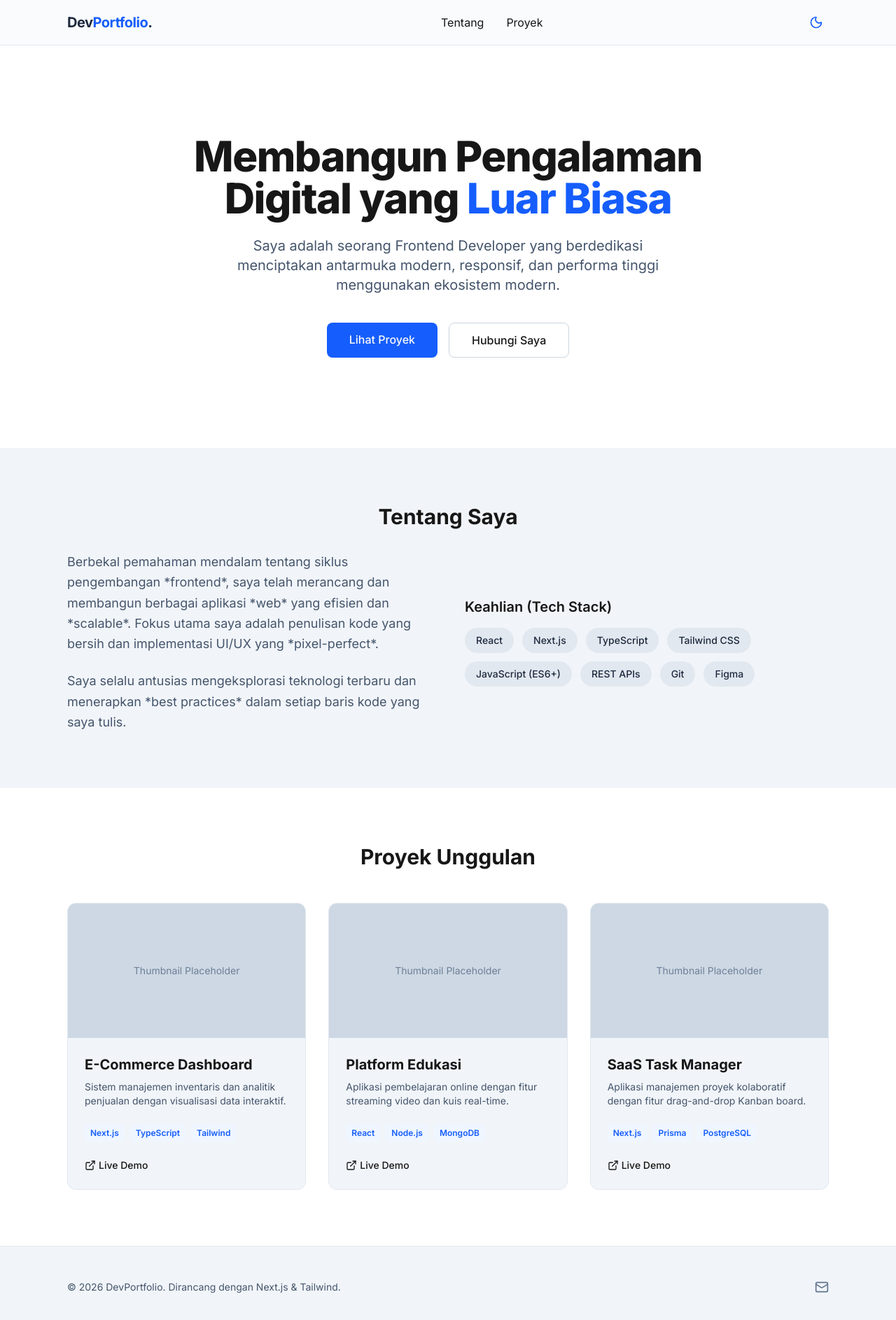
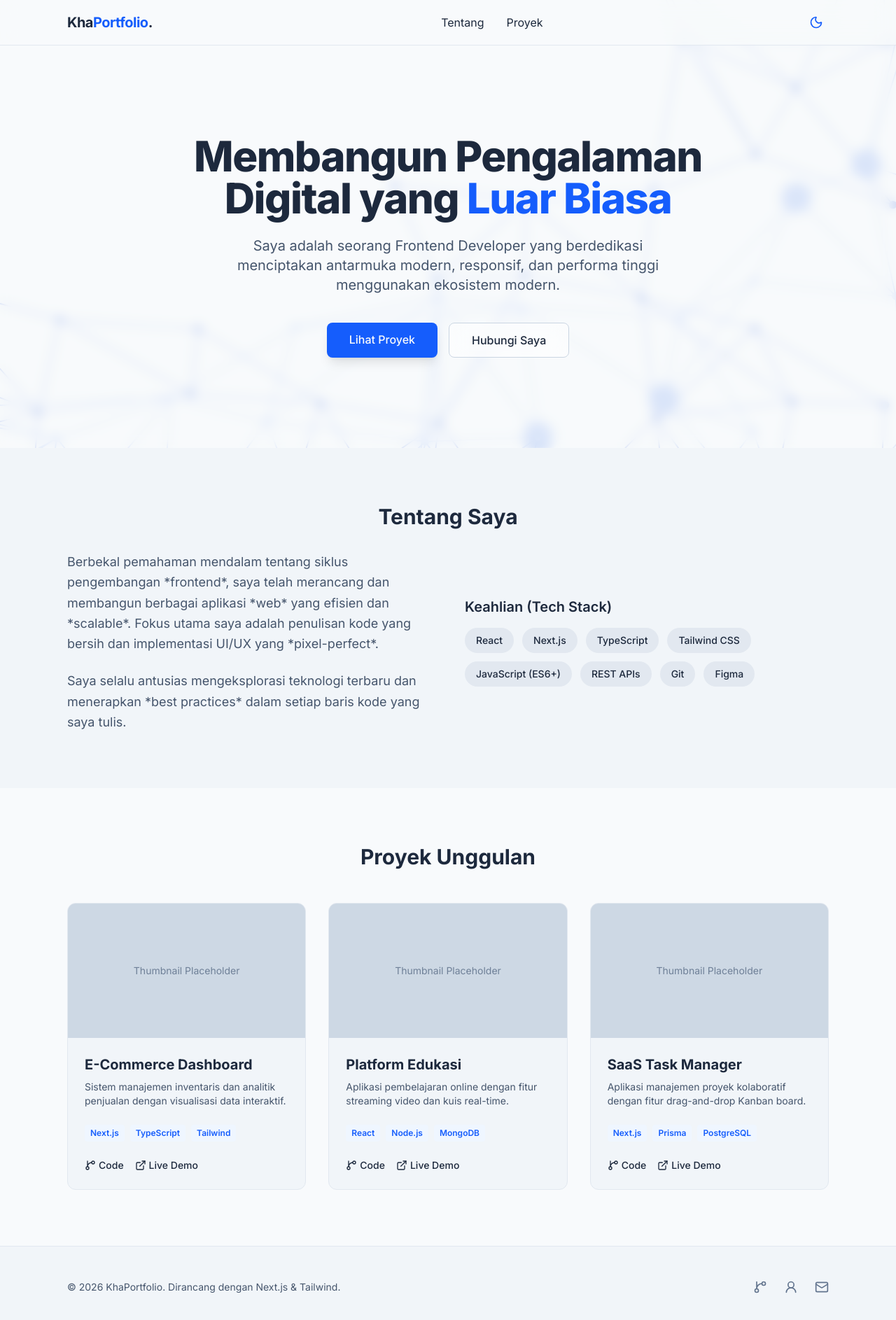
Before and after one commit to RAFazarikha/kha-porto, a Next.js app: page / in a window 1280 px wide. Shown: the top 1886 px of the page at 70% size. Built offline with nearby package versions, Linux system fonts and the light colour scheme.

Commit message:
Refactor code structure for improved readability and maintainability

```diff
--- a/app/globals.css
+++ b/app/globals.css
@@ -1,4 +1,6 @@
 @import "tailwindcss";
+
+@custom-variant dark (&:where(.dark, .dark *));
 
 :root {
   --background: #ffffff;
--- a/components/About.tsx
+++ b/components/About.tsx
@@ -5,7 +5,7 @@ export default function About() {
   ];
 
   return (
-    <section id="about" className="py-20 bg-slate-100 dark:bg-slate-800/50 transition-colors">
+    <section id="about" className="py-20 bg-slate-100 dark:bg-slate-800/50 transition-colors text-slate-800 dark:text-slate-200">
       <div className="max-w-6xl mx-auto px-4 sm:px-6 lg:px-8">
         <h2 className="text-3xl font-bold mb-8 text-center">Tentang Saya</h2>
         <div className="grid md:grid-cols-2 gap-12 items-center">
--- a/components/Footer.tsx
+++ b/components/Footer.tsx
@@ -1,19 +1,19 @@
-import { Mail } from "lucide-react";
+import { Mail, UserRound, GitBranch   } from "lucide-react";
 
 export default function Footer() {
   return (
-    <footer id="contact" className="py-12 border-t border-slate-200 dark:border-slate-800 bg-slate-100 dark:bg-slate-900/50">
+    <footer id="contact" className="py-12 border-t border-slate-200 dark:border-slate-800 bg-slate-100 dark:bg-slate-900/50 text-slate-800 dark:text-slate-200 transition-colors">
       <div className="max-w-6xl mx-auto px-4 sm:px-6 lg:px-8 flex flex-col md:flex-row justify-between items-center">
         <p className="text-slate-600 dark:text-slate-400 text-sm mb-4 md:mb-0">
-          © {new Date().getFullYear()} DevPortfolio. Dirancang dengan Next.js & Tailwind.
+          © {new Date().getFullYear()} KhaPortfolio. Dirancang dengan Next.js & Tailwind.
         </p>
         <div className="flex gap-6">
-          {/* <a href="#" className="text-slate-500 hover:text-blue-600 dark:hover:text-blue-400 transition-colors">
-            <Github className="w-5 h-5" />
+          <a href="#" className="text-slate-500 hover:text-blue-600 dark:hover:text-blue-400 transition-colors">
+            <GitBranch className="w-5 h-5" />
           </a>
           <a href="#" className="text-slate-500 hover:text-blue-600 dark:hover:text-blue-400 transition-colors">
-            <Linkedin className="w-5 h-5" />
-          </a> */}
+            <UserRound className="w-5 h-5" />
+          </a>
           <a href="#" className="text-slate-500 hover:text-blue-600 dark:hover:text-blue-400 transition-colors">
             <Mail className="w-5 h-5" />
           </a>
--- a/components/Hero.tsx
+++ b/components/Hero.tsx
@@ -1,8 +1,13 @@
 export default function Hero() {
   return (
-    <section className="pt-32 pb-20 md:pt-48 md:pb-32 flex items-center justify-center min-h-[80vh]">
-      <div className="max-w-4xl mx-auto px-4 sm:px-6 lg:px-8 text-center">
-        <h1 className="text-4xl md:text-6xl font-extrabold tracking-tight mb-6">
+    <section className="relative pt-32 pb-20 md:pt-48 md:pb-32 flex items-center justify-center min-h-[80vh] bg-[url('/light-bg.svg')] dark:bg-[url('/dark-bg.svg')] bg-cover bg-center bg-no-repeat text-slate-800 dark:text-slate-200 transition-colors">
+
+      {/* Overlay untuk memastikan teks tetap terbaca di atas gambar latar */}
+      <div className="absolute inset-0 bg-slate-50/80 dark:bg-slate-900/80 z-0 backdrop-blur-sm"></div>
+
+      {/* Konten Utama - Tambahkan relative dan z-10 agar berada di atas overlay */}
+      <div className="relative z-10 max-w-4xl mx-auto px-4 sm:px-6 lg:px-8 text-center">
+        <h1 className="text-slate-800 dark:text-slate-200 text-4xl md:text-6xl font-extrabold tracking-tight mb-6">
           Membangun Pengalaman Digital yang <span className="text-blue-600 dark:text-blue-400">Luar Biasa</span>
         </h1>
         <p className="mt-4 text-lg md:text-xl text-slate-600 dark:text-slate-400 mb-10 max-w-2xl mx-auto">
@@ -11,13 +16,13 @@ export default function Hero() {
         <div className="flex flex-col sm:flex-row justify-center gap-4">
           <a
             href="#projects"
-            className="px-8 py-3 rounded-lg font-medium bg-blue-600 text-slate-50 hover:bg-blue-700 dark:bg-blue-500 dark:hover:bg-blue-600 transition-colors"
+            className="px-8 py-3 rounded-lg font-medium bg-blue-600 text-slate-50 hover:bg-blue-700 dark:bg-blue-500 dark:hover:bg-blue-600 transition-colors shadow-lg"
           >
             Lihat Proyek
           </a>
           <a
             href="#contact"
-            className="px-8 py-3 rounded-lg font-medium border border-slate-300 dark:border-slate-700 hover:bg-slate-100 dark:hover:bg-slate-800 transition-colors"
+            className="px-8 py-3 rounded-lg font-medium border border-slate-300 dark:border-slate-600 bg-white/50 dark:bg-slate-800/50 hover:bg-slate-100 dark:hover:bg-slate-700 transition-colors backdrop-blur-md text-slate-800 dark:text-slate-200"
           >
             Hubungi Saya
           </a>
--- a/components/Navbar.tsx
+++ b/components/Navbar.tsx
@@ -17,13 +17,13 @@ export default function Navbar() {
           {/* Logo */}
           <div className="flex shrink-0">
             <Link href="/" className="font-bold text-xl tracking-tight text-slate-800 dark:text-slate-200">
-              Dev<span className="text-blue-600 dark:text-blue-400">Portfolio</span>.
+              Kha<span className="text-blue-600 dark:text-blue-400">Portfolio</span>.
             </Link>
           </div>
 
           {/* Navigation Links */}
           <div className="hidden md:block">
-            <div className="ml-10 flex items-baseline space-x-8">
+            <div className="ml-10 flex items-baseline space-x-8 text-slate-800 dark:text-slate-200">
               <a href="#about" className="hover:text-blue-600 dark:hover:text-blue-400 transition-colors">Tentang</a>
               <a href="#projects" className="hover:text-blue-600 dark:hover:text-blue-400 transition-colors">Proyek</a>
             </div>
--- a/components/Projects.tsx
+++ b/components/Projects.tsx
@@ -1,4 +1,4 @@
-import { ExternalLink } from "lucide-react";
+import { ExternalLink, GitBranch } from "lucide-react";
 
 export default function Projects() {
   const projects = [
@@ -26,7 +26,7 @@ export default function Projects() {
   ];
 
   return (
-    <section id="projects" className="py-20">
+    <section id="projects" className="py-20 text-slate-800 dark:text-slate-200 bg-slate-50 dark:bg-slate-900/50 transition-colors">
       <div className="max-w-6xl mx-auto px-4 sm:px-6 lg:px-8">
         <h2 className="text-3xl font-bold mb-12 text-center">Proyek Unggulan</h2>
         <div className="grid md:grid-cols-3 gap-8">
@@ -57,9 +57,9 @@ export default function Projects() {
                 </div>
 
                 <div className="flex items-center gap-4">
-                  {/* <a href={project.github} className="flex items-center gap-1 text-sm font-medium hover:text-blue-600 dark:hover:text-blue-400 transition-colors">
-                    <Github className="w-4 h-4" /> Code
-                  </a> */}
+                  <a href={project.github} className="flex items-center gap-1 text-sm font-medium hover:text-blue-600 dark:hover:text-blue-400 transition-colors">
+                    <GitBranch className="w-4 h-4" /> Code
+                  </a>
                   <a href={project.live} className="flex items-center gap-1 text-sm font-medium hover:text-blue-600 dark:hover:text-blue-400 transition-colors">
                     <ExternalLink className="w-4 h-4" /> Live Demo
                   </a>
```
Also changed, not shown: public/dark-bg.svg (added), public/light-bg.svg (added).
